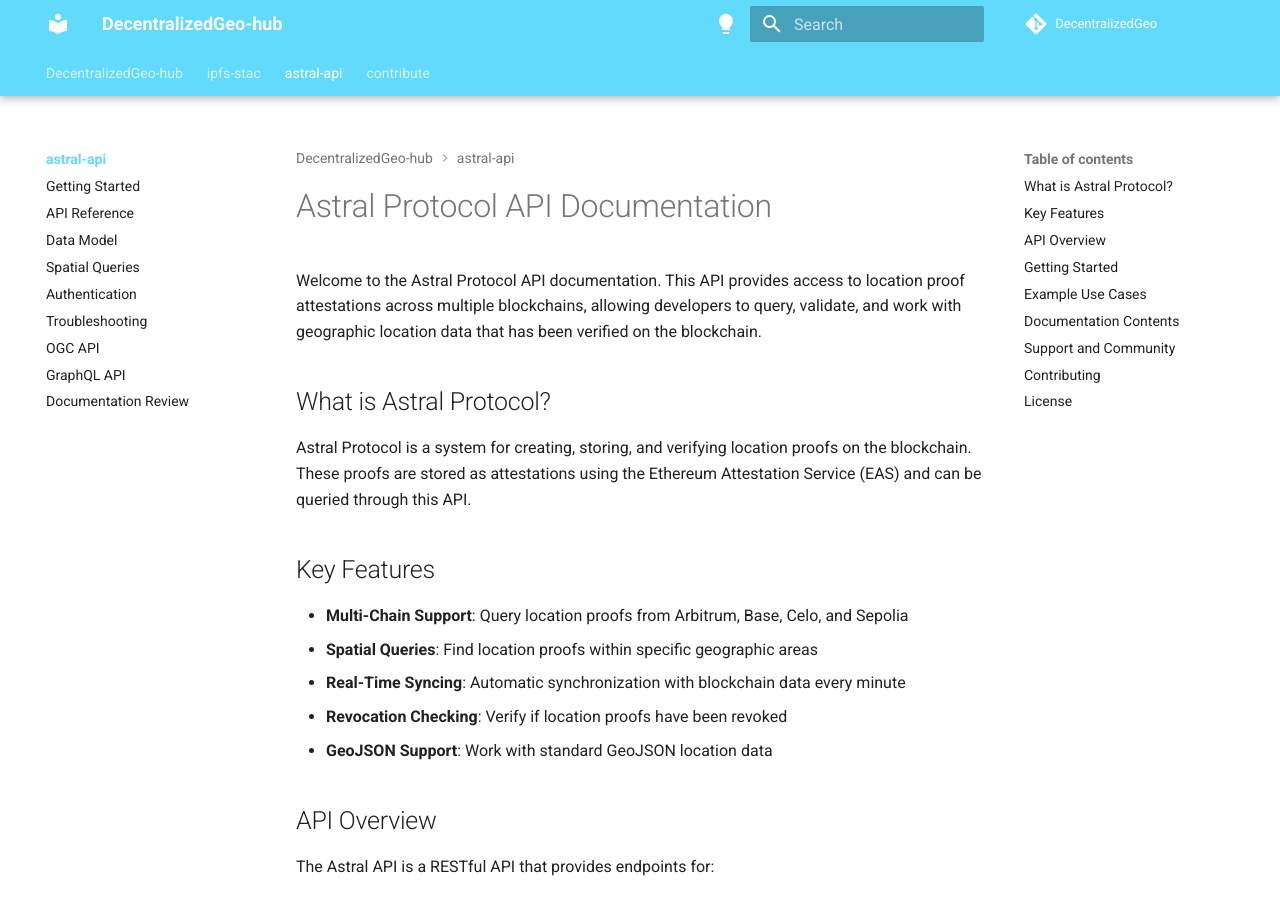
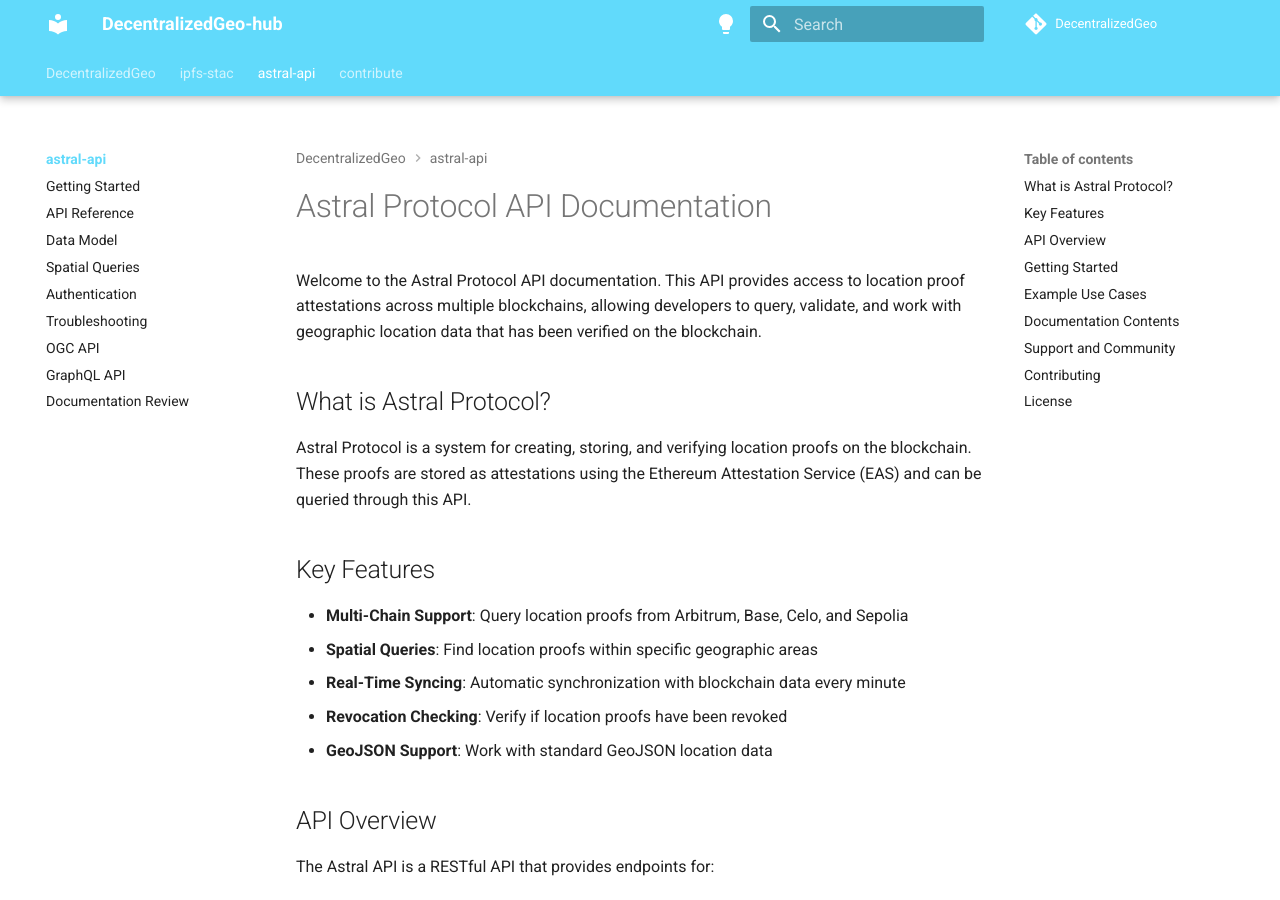
Before and after one commit to DecentralizedGeo/DecentralizedGeo-hub, an MkDocs documentation site: the page built from docs/ecosystem/astral-api/index.md, in a window 1280 px wide and 900 px high. Built offline with MkDocs 1.6.1 and Material for MkDocs 9.7.7, drawn with Linux system fonts in a browser that asks for light colours; some of the changed lines change nothing that is shown; some of the changed text lies outside the part shown.

Commit message:
Rename DecentralizedGeo-hub to DecentralizedGeo in navigation links

```diff
--- a/mkdocs.yaml
+++ b/mkdocs.yaml
@@ -54,7 +54,7 @@ plugins:
   search:
 
 nav: # Navigation links
-  - DecentralizedGeo-hub: index.md # Home page
+  - DecentralizedGeo: index.md # Home page
   - ipfs-stac:
       - Introduction: https://decentralizedgeo.github.io/ipfs-stac/
   - astral-api:
```
